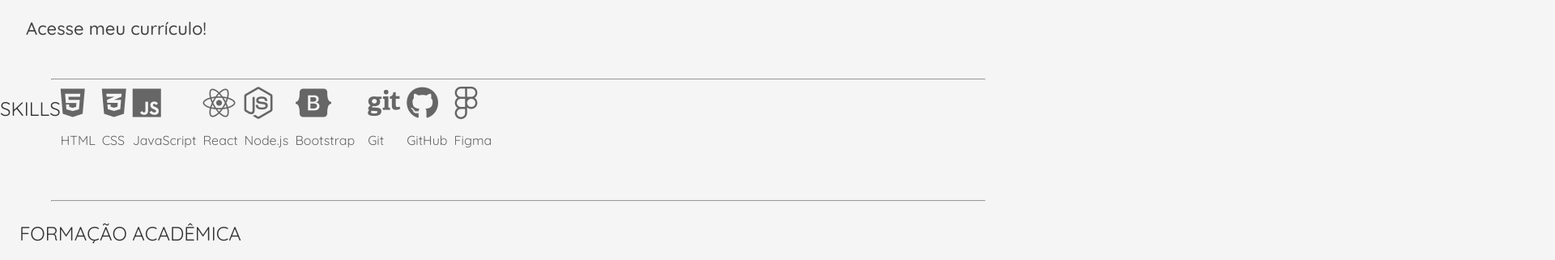
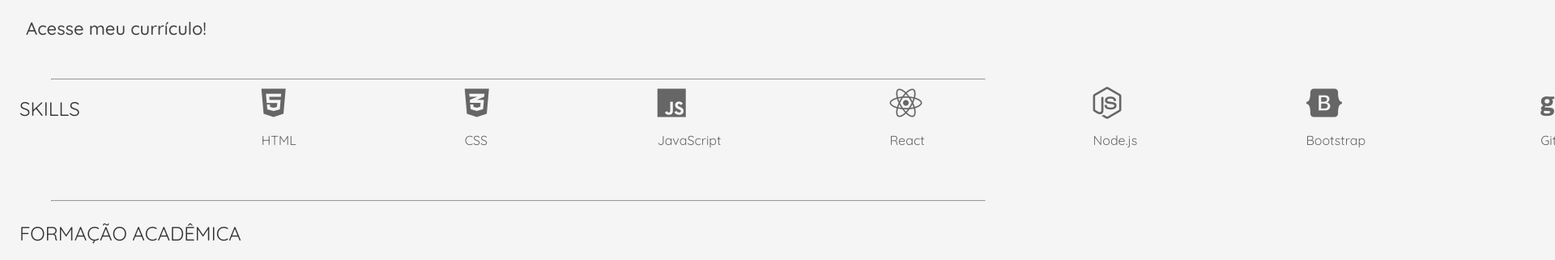
Before and after one commit to fernanda-avila/portfolio, a plain HTML site: page index.html in a window 1280 px wide. Shown: the part 824-1145 px from the top of the page at 81% size, 1920 px wide, since content can reach past the window. Drawn offline with nearby package versions, Linux system fonts and the light colour scheme; a web font is replaced by a local one.

Commit message:
Update styles.css

```diff
--- a/styles.css
+++ b/styles.css
@@ -186,7 +186,7 @@ body {
     font-family: var(--fonte-titulo);
     font-size: 24px;
     color: var(--cor-do-titulo);
-    margin: 0.5em 0;
+    margin: 0.5em 1em;
     text-decoration: none;
     font-weight: 400;
 }
@@ -194,7 +194,7 @@ body {
 .skill {
     display: flex;
     flex-direction: column;
-    margin-left: 0; /* Corrigido para alinhar com a margem dos outros elementos */
+    margin-left: 200px;
 }
 
 .skill:hover {
```
